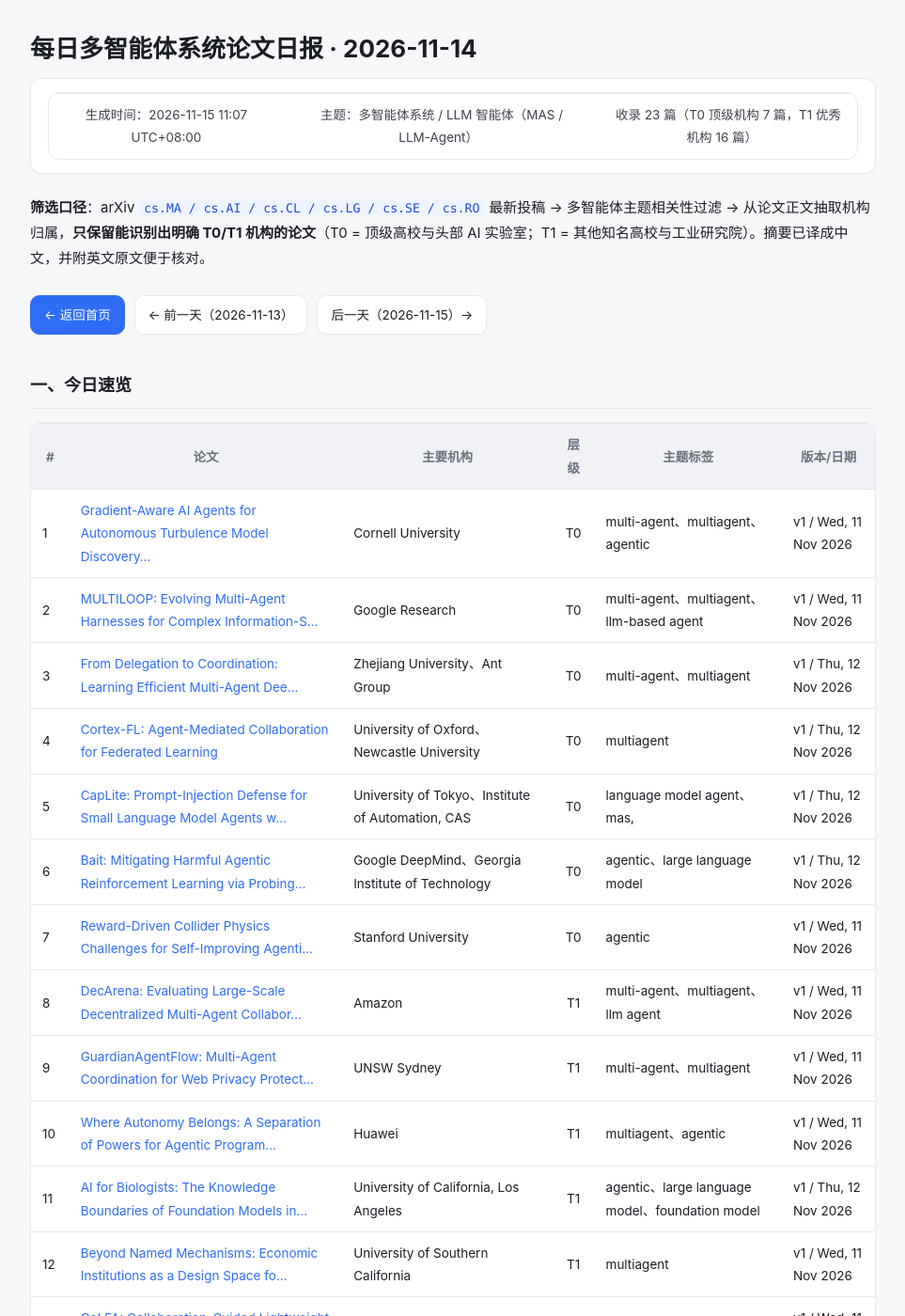
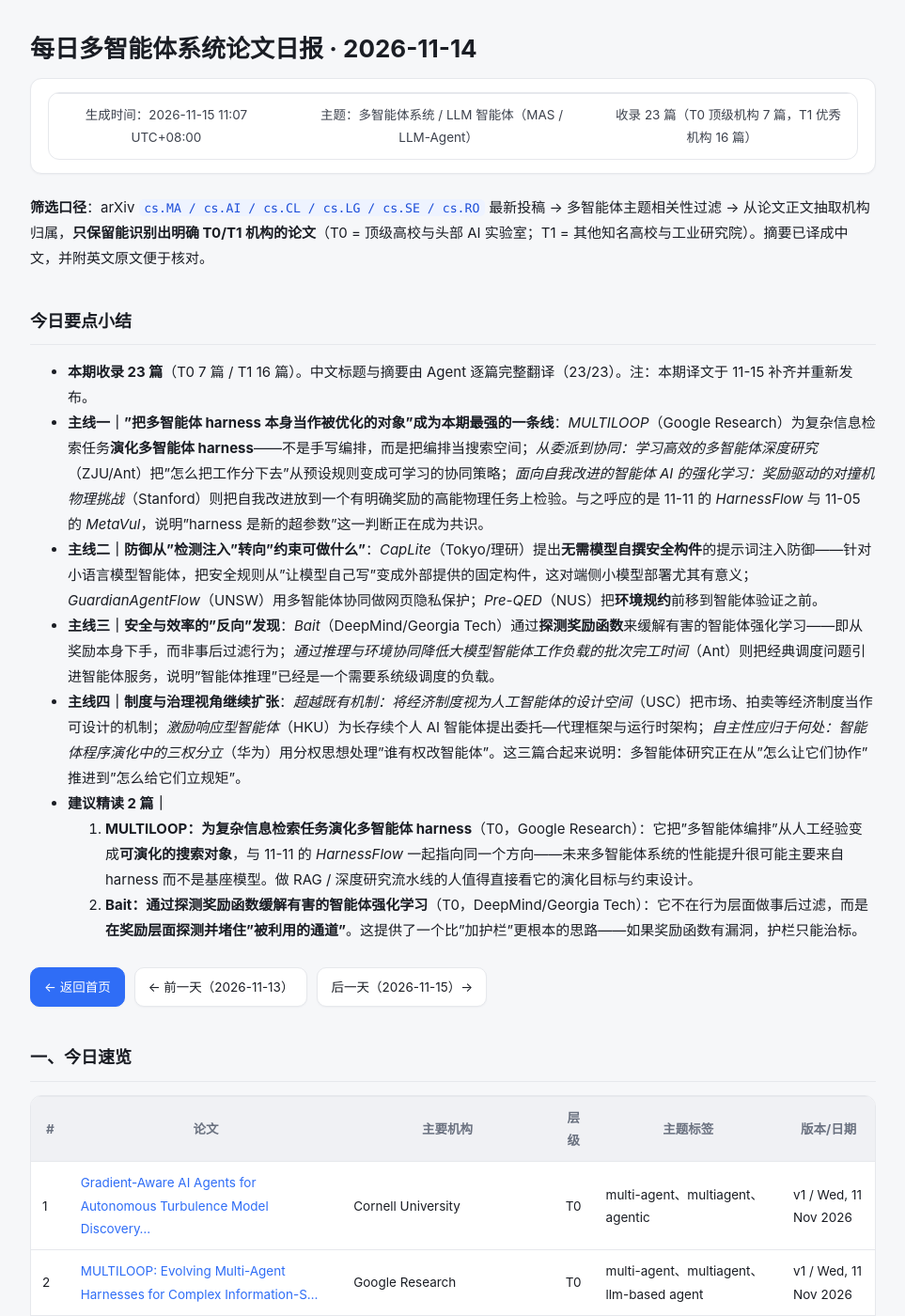
Before and after one commit to isaacveg/mas-daily, a Jekyll site: the page built from daily/2026-11-14.md, in a window 1280 px wide and 1400 px high. Shown: the whole window at 94% size, without its empty margins (158-1121 px from the left). Built offline with Jekyll 4.4.1, drawn with Linux system fonts in a browser that asks for light colours.

Commit message:
report: 更新 2026-11-15 日报

```diff
--- a/daily/2026-11-14.md
+++ b/daily/2026-11-14.md
@@ -8,6 +8,17 @@ permalink: /daily/2026-11-14/
 > 生成时间：2026-11-15 11:07 UTC+08:00　|　主题：多智能体系统 / LLM 智能体（MAS / LLM-Agent）　|　收录 23 篇（T0 顶级机构 7 篇，T1 优秀机构 16 篇）
 
 **筛选口径**：arXiv `cs.MA / cs.AI / cs.CL / cs.LG / cs.SE / cs.RO` 最新投稿 → 多智能体主题相关性过滤 → 从论文正文抽取机构归属，**只保留能识别出明确 T0/T1 机构的论文**（T0 = 顶级高校与头部 AI 实验室；T1 = 其他知名高校与工业研究院）。摘要已译成中文，并附英文原文便于核对。
+
+## 今日要点小结
+
+- **本期收录 23 篇**（T0 7 篇 / T1 16 篇）。中文标题与摘要由 Agent 逐篇完整翻译（23/23）。注：本期译文于 11-15 补齐并重新发布。
+- **主线一｜"把多智能体 harness 本身当作被优化的对象"成为本期最强的一条线**：*MULTILOOP*（Google Research）为复杂信息检索任务**演化多智能体 harness**——不是手写编排，而是把编排当搜索空间；*从委派到协同：学习高效的多智能体深度研究*（ZJU/Ant）把"怎么把工作分下去"从预设规则变成可学习的协同策略；*面向自我改进的智能体 AI 的强化学习：奖励驱动的对撞机物理挑战*（Stanford）则把自我改进放到一个有明确奖励的高能物理任务上检验。与之呼应的是 11-11 的 *HarnessFlow* 与 11-05 的 *MetaVul*，说明"harness 是新的超参数"这一判断正在成为共识。
+- **主线二｜防御从"检测注入"转向"约束可做什么"**：*CapLite*（Tokyo/理研）提出**无需模型自撰安全构件**的提示词注入防御——针对小语言模型智能体，把安全规则从"让模型自己写"变成外部提供的固定构件，这对端侧小模型部署尤其有意义；*GuardianAgentFlow*（UNSW）用多智能体协同做网页隐私保护；*Pre-QED*（NUS）把**环境规约**前移到智能体验证之前。
+- **主线三｜安全与效率的"反向"发现**：*Bait*（DeepMind/Georgia Tech）通过**探测奖励函数**来缓解有害的智能体强化学习——即从奖励本身下手，而非事后过滤行为；*通过推理与环境协同降低大模型智能体工作负载的批次完工时间*（Ant）则把经典调度问题引进智能体服务，说明"智能体推理"已经是一个需要系统级调度的负载。
+- **主线四｜制度与治理视角继续扩张**：*超越既有机制：将经济制度视为人工智能体的设计空间*（USC）把市场、拍卖等经济制度当作可设计的机制；*激励响应型智能体*（HKU）为长存续个人 AI 智能体提出委托—代理框架与运行时架构；*自主性应归于何处：智能体程序演化中的三权分立*（华为）用分权思想处理"谁有权改智能体"。这三篇合起来说明：多智能体研究正在从"怎么让它们协作"推进到"怎么给它们立规矩"。
+- **建议精读 2 篇｜**
+  1. **MULTILOOP：为复杂信息检索任务演化多智能体 harness**（T0，Google Research）：它把"多智能体编排"从人工经验变成**可演化的搜索对象**，与 11-11 的 *HarnessFlow* 一起指向同一个方向——未来多智能体系统的性能提升很可能主要来自 harness 而不是基座模型。做 RAG / 深度研究流水线的人值得直接看它的演化目标与约束设计。
+  2. **Bait：通过探测奖励函数缓解有害的智能体强化学习**（T0，DeepMind/Georgia Tech）：它不在行为层面做事后过滤，而是**在奖励层面探测并堵住"被利用的通道"**。这提供了一个比"加护栏"更根本的思路——如果奖励函数有漏洞，护栏只能治标。
 
 <div class="day-nav"><a class="home" href="/mas-daily/">← 返回首页</a><a href="/mas-daily/daily/2026-11-13/">← 前一天（2026-11-13）</a><a href="/mas-daily/daily/2026-11-15/">后一天（2026-11-15）→</a></div>
 
```
Also changed, not shown: daily/2026-11-15.md (+1 -9 lines).
